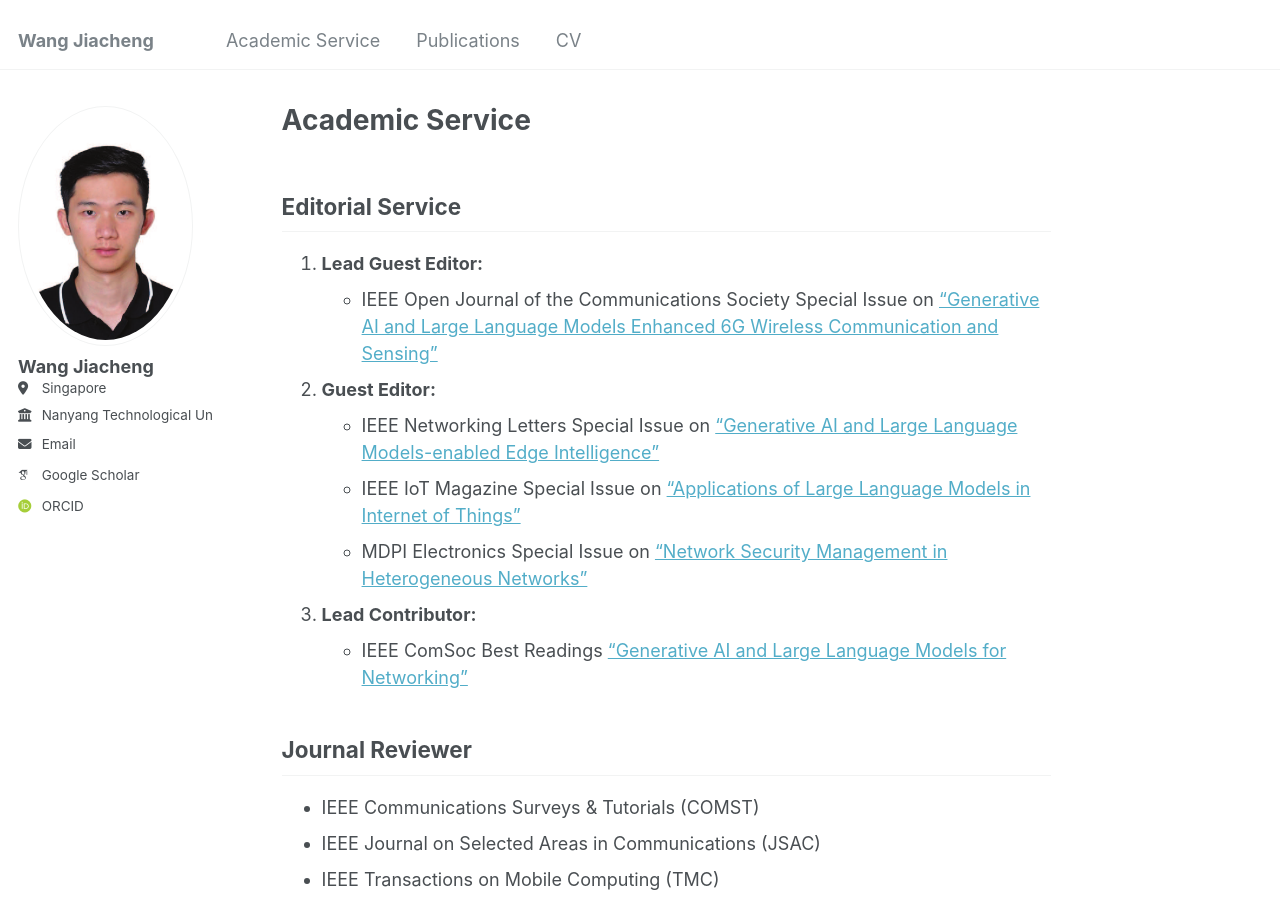
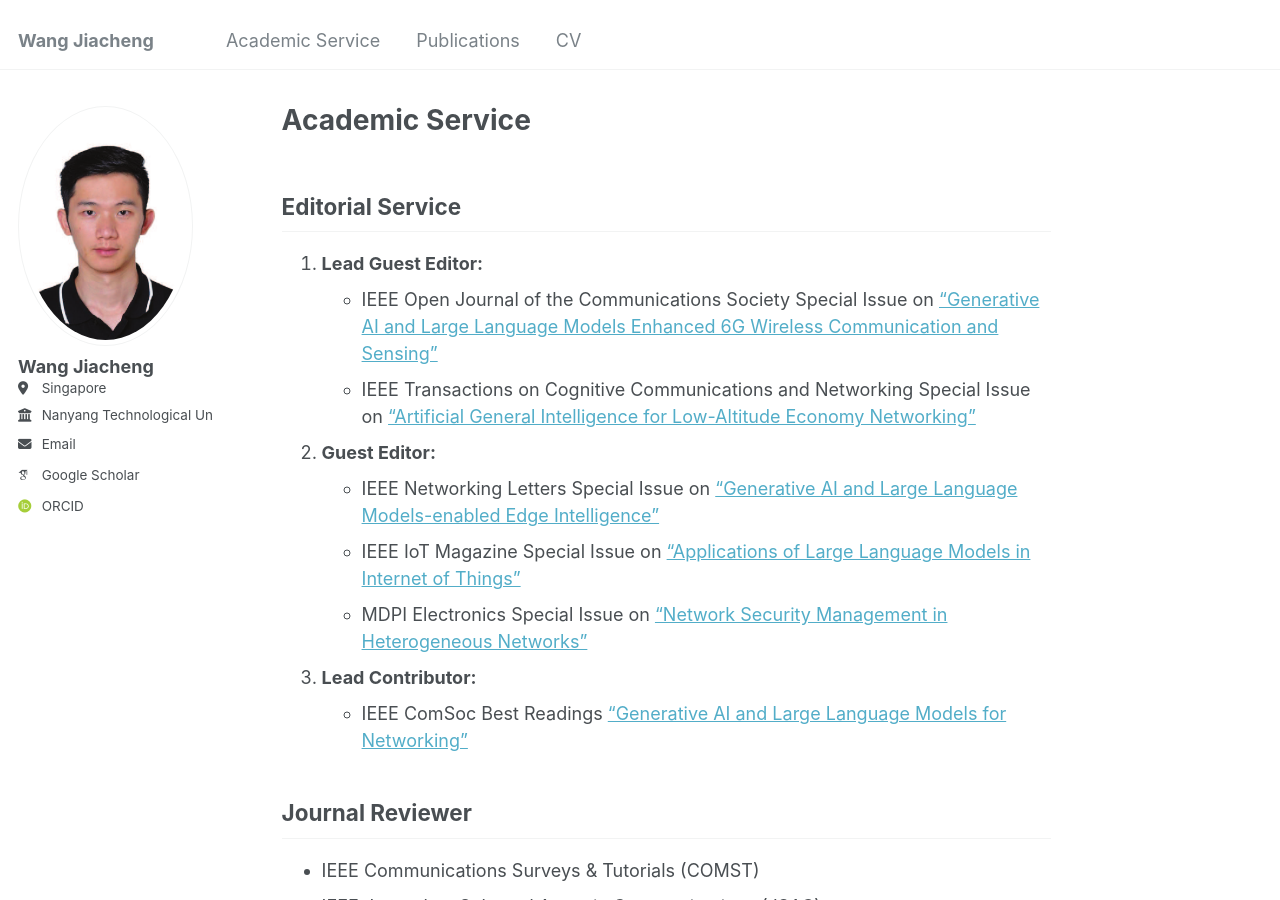
Before and after one commit to W-JiaCheng/W-JiaCheng.github.io, a Jekyll site: the page built from _pages/non-menu-page.md, in a window 1280 px wide and 900 px high. Built offline with Jekyll 4.4.1, drawn with Linux system fonts in a browser that asks for light colours; some web fonts are replaced.

Commit message:
Update non-menu-page.md

```diff
--- a/_pages/non-menu-page.md
+++ b/_pages/non-menu-page.md
@@ -9,6 +9,7 @@ redirect_from:
 ## Editorial Service
 1. **Lead Guest Editor:**
    - IEEE Open Journal of the Communications Society Special Issue on ["Generative AI and Large Language Models Enhanced 6G Wireless Communication and Sensing"](https://www.comsoc.org/publications/journals/ieee-ojcoms/cfp/generative-ai-and-large-language-models-enhanced-6g-wireless)
+   - IEEE Transactions on Cognitive Communications and Networking Special Issue on ["Artificial General Intelligence for Low-Altitude Economy Networking"](https://www.comsoc.org/publications/journals/ieee-tccn/cfp/artificial-general-intelligence-low-altitude-economy-networking)
 
 2. **Guest Editor:**
    - IEEE Networking Letters Special Issue on ["Generative AI and Large Language Models-enabled Edge Intelligence"](https://www.comsoc.org/publications/journals/ieee-lnet/cfp/generative-ai-and-large-language-models-enabled-edge)
```
